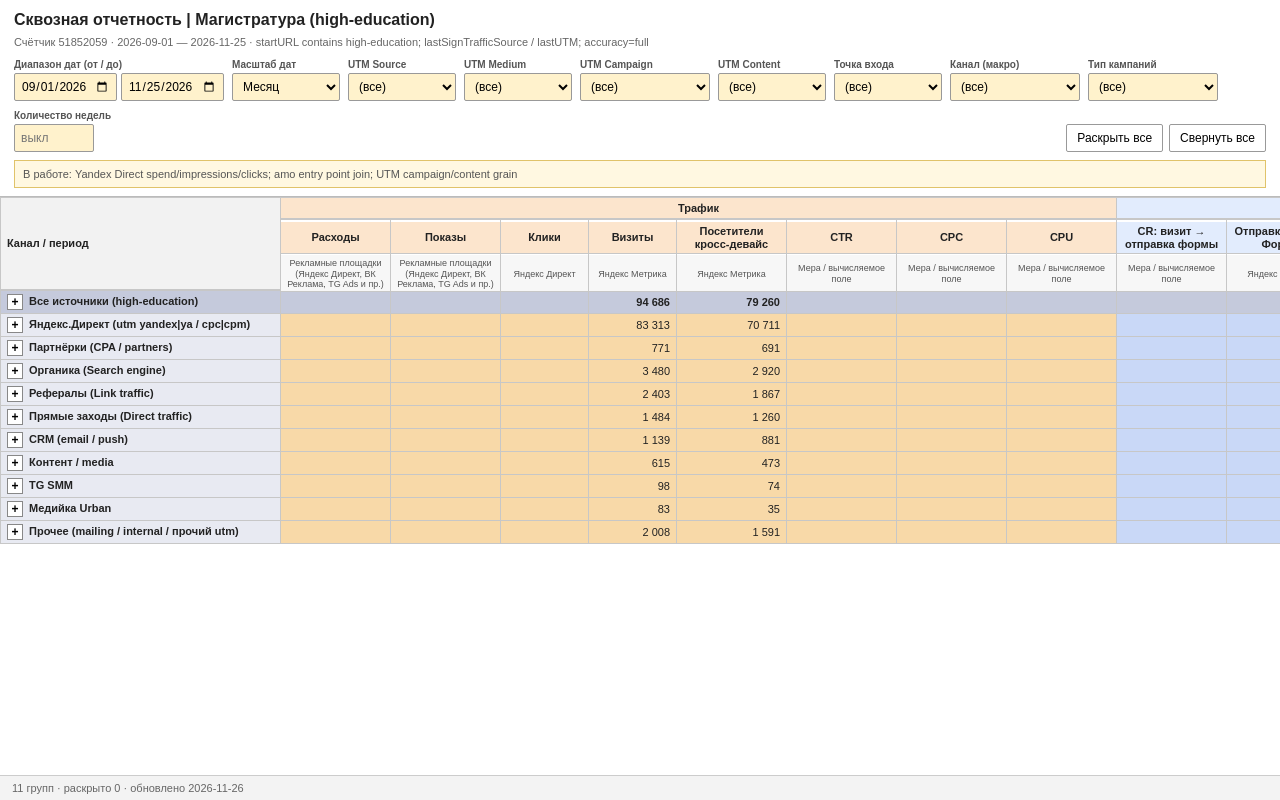
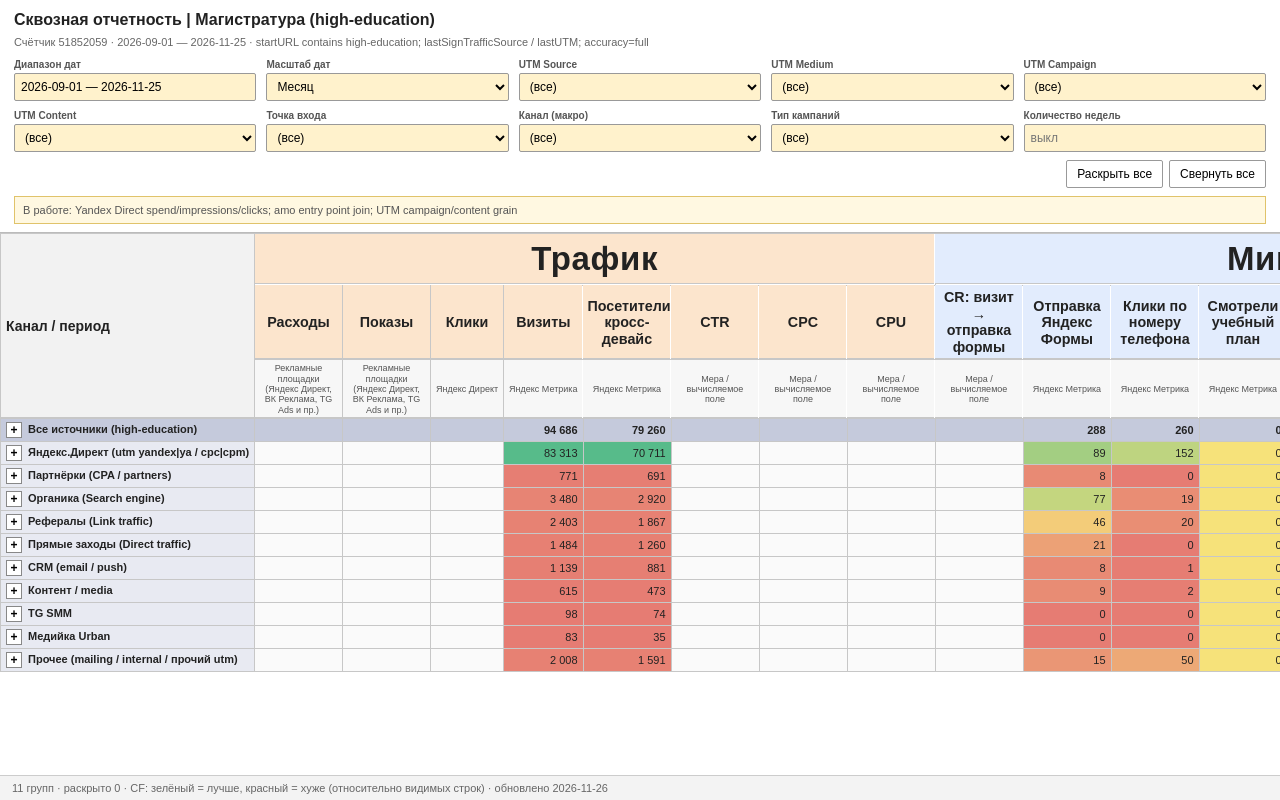
Before and after one commit to victoriasobko1-oss/he-skvoznoy-report, a plain HTML site: page index.html in a window 1280 px wide. Drawn offline with nearby package versions, Linux system fonts and the light colour scheme.

Commit message:
Enlarge headers, tighten columns, 2-row filters, range calendar, KPI heat colors.

```diff
--- a/index.html
+++ b/index.html
@@ -4,6 +4,7 @@
 <meta charset="utf-8"/>
 <meta name="viewport" content="width=device-width, initial-scale=1"/>
 <title>Сквозная отчетность | Магистратура</title>
+<link rel="stylesheet" href="https://cdn.jsdelivr.net/npm/flatpickr@4.6.13/dist/flatpickr.min.css"/>
 <style>
 :root {
   --bg: #eceff3;
@@ -18,6 +19,10 @@
   --filter: #fff2cc;
   --accent: #1a73e8;
   --font: Arial, Helvetica, sans-serif;
+  --h-metric: 14.3px;   /* was ~11px, +30% */
+  --h-group: 33px;      /* was ~11px, +200% */
+  --col-min: 70px;      /* was 88, -20% */
+  --col-max: 88px;      /* was 110, -20% */
 }
 * { box-sizing: border-box; }
 html, body { margin: 0; height: 100%; background: var(--bg); color: var(--text); font: 12px/1.3 var(--font); }
@@ -27,18 +32,22 @@ html, body { margin: 0; height: 100%; background: var(--bg); color: var(--text);
 .top h1 { margin: 0; font-size: 16px; font-weight: 700; }
 .meta { margin: 4px 0 8px; color: var(--muted); font-size: 11px; line-height: 1.35; }
 
-.toolbar { display: flex; flex-wrap: wrap; gap: 8px; align-items: end; }
-.toolbar .group { display: grid; gap: 2px; }
+.toolbar {
+  display: grid;
+  grid-template-columns: repeat(5, minmax(0, 1fr));
+  gap: 8px 10px;
+  align-items: end;
+}
+.toolbar .group { display: grid; gap: 2px; min-width: 0; }
 .toolbar label { font-size: 10px; font-weight: 700; color: #555; }
 .toolbar input, .toolbar select {
-  height: 28px; padding: 0 6px; border: 1px solid #999; background: var(--filter);
+  width: 100%; height: 28px; padding: 0 6px; border: 1px solid #999; background: var(--filter);
   font: 12px var(--font); border-radius: 2px; min-width: 0;
 }
-.toolbar .dates { display: grid; grid-template-columns: 1fr 1fr; gap: 4px; width: 210px; }
-.toolbar .w-sm { width: 108px; }
-.toolbar .w-md { width: 130px; }
-.toolbar .w-weeks { width: 80px; }
-.actions { display: flex; gap: 6px; margin-left: auto; }
+.toolbar .actions {
+  grid-column: 1 / -1;
+  display: flex; gap: 6px; justify-content: flex-end;
+}
 .btn {
   height: 28px; padding: 0 10px; border: 1px solid #999; background: #fff;
   font: 12px var(--font); cursor: pointer; border-radius: 2px;
@@ -59,7 +68,7 @@ table.sheet {
 }
 table.sheet th, table.sheet td {
   border: 1px solid var(--line);
-  padding: 3px 6px;
+  padding: 3px 5px;
   vertical-align: middle;
   white-space: nowrap;
   height: 22px;
@@ -68,35 +77,59 @@ thead th {
   position: sticky; z-index: 5; font-weight: 700; text-align: center;
   box-shadow: inset 0 -1px 0 var(--line);
 }
-thead tr.group th { top: 0; }
-thead tr.metrics th { top: 24px; white-space: normal; line-height: 1.2; max-width: 110px; min-width: 88px; }
-thead tr.source th { top: 58px; font-weight: 400; font-size: 9px; color: #555; max-width: 110px; white-space: normal; line-height: 1.15; }
+thead tr.group th.th-traffic,
+thead tr.group th.th-micro {
+  top: 0;
+  font-size: var(--h-group);
+  line-height: 1.05;
+  padding: 8px 6px;
+  letter-spacing: 0.02em;
+}
+thead tr.metrics th {
+  top: 50px;
+  font-size: var(--h-metric);
+  white-space: normal;
+  line-height: 1.15;
+  max-width: var(--col-max);
+  min-width: var(--col-min);
+  padding: 4px 4px;
+}
+thead tr.source th {
+  top: 96px;
+  font-weight: 400;
+  font-size: 9px;
+  color: #555;
+  max-width: var(--col-max);
+  min-width: var(--col-min);
+  white-space: normal;
+  line-height: 1.15;
+}
 
-.th-traffic, .td-traffic { background: var(--traffic) !important; }
-.th-micro, .td-micro { background: var(--micro) !important; }
+.th-traffic { background: var(--traffic) !important; }
+.th-micro { background: var(--micro) !important; }
 .th-src { background: #f7f7f7 !important; }
 
 .col-label {
   position: sticky; left: 0; z-index: 4;
-  min-width: 260px; max-width: 320px; width: 280px;
+  min-width: 220px; max-width: 260px; width: 240px;
   text-align: left !important; background: #fff;
   white-space: normal; line-height: 1.2;
 }
-thead th.col-label { z-index: 6; background: #f2f2f2; top: 0; height: auto; }
-/* label spans 3 header rows */
-thead tr.group th.col-label { vertical-align: middle; }
+thead th.col-label { z-index: 6; background: #f2f2f2; top: 0; font-size: var(--h-metric); }
+thead tr.group th.col-label { vertical-align: middle; font-size: 14px; }
 
 .num { text-align: right; font-variant-numeric: tabular-nums; }
-.empty { color: #bbb; text-align: right; }
+.empty { color: #bbb; text-align: right; background: #fafafa !important; }
 
-tr.grand td { background: var(--grand) !important; font-weight: 700; }
-tr.grand td.col-label { background: var(--grand) !important; }
-tr.channel td { background: var(--channel); }
+/* band tints only when no CF */
+td.td-traffic:not(.cf) { background: var(--traffic); }
+td.td-micro:not(.cf) { background: var(--micro); }
+
+tr.grand td.col-label { background: var(--grand) !important; font-weight: 700; }
+tr.grand td.num:not(.cf) { background: var(--grand) !important; font-weight: 700; }
 tr.channel td.col-label { background: var(--channel); font-weight: 700; }
-tr.channel td.td-traffic { background: #f8d9a8 !important; }
-tr.channel td.td-micro { background: #c9d8f7 !important; }
-tr.month td.col-label { padding-left: 34px; font-weight: 400; }
-tr.month:hover td { filter: brightness(0.98); }
+tr.month td.col-label { padding-left: 34px; font-weight: 400; background: #fff; }
+tr.month:hover td.col-label { background: #f5f8ff; }
 tr.hidden { display: none; }
 
 .toggle {
@@ -111,6 +144,9 @@ tr.hidden { display: none; }
   flex: 0 0 auto; padding: 5px 12px; font-size: 11px; color: var(--muted);
   background: #f3f3f3; border-top: 1px solid #ccc;
 }
+
+/* flatpickr yellow like selectors */
+.flatpickr-input[readonly] { cursor: pointer; background: var(--filter); }
 </style>
 </head>
 <body>
@@ -118,28 +154,31 @@ tr.hidden { display: none; }
   <div class="top">
     <h1 id="title">Прототип сквозной отчетности | Магистратура</h1>
     <div class="meta" id="meta"></div>
+
     <div class="toolbar">
+      <!-- row 1: 5 -->
       <div class="group">
-        <label>Диапазон дат (от / до)</label>
-        <div class="dates">
-          <input type="date" id="dateFrom"/>
-          <input type="date" id="dateTo"/>
-        </div>
+        <label>Диапазон дат</label>
+        <input type="text" id="dateRange" placeholder="От — до" readonly/>
+        <input type="hidden" id="dateFrom"/>
+        <input type="hidden" id="dateTo"/>
       </div>
-      <div class="group"><label>Масштаб дат</label><select id="scale" class="w-sm"></select></div>
-      <div class="group"><label>UTM Source</label><select id="utmSource" class="w-sm"></select></div>
-      <div class="group"><label>UTM Medium</label><select id="utmMedium" class="w-sm"></select></div>
-      <div class="group"><label>UTM Campaign</label><select id="utmCampaign" class="w-md"></select></div>
-      <div class="group"><label>UTM Content</label><select id="utmContent" class="w-sm"></select></div>
-      <div class="group"><label>Точка входа</label><select id="entry" class="w-sm"></select></div>
-      <div class="group"><label>Канал (макро)</label><select id="channel" class="w-md"></select></div>
-      <div class="group"><label>Тип кампаний</label><select id="campaignType" class="w-md"></select></div>
-      <div class="group"><label>Количество недель</label><input type="number" id="weeks" class="w-weeks" min="1" max="52" placeholder="выкл"/></div>
+      <div class="group"><label>Масштаб дат</label><select id="scale"></select></div>
+      <div class="group"><label>UTM Source</label><select id="utmSource"></select></div>
+      <div class="group"><label>UTM Medium</label><select id="utmMedium"></select></div>
+      <div class="group"><label>UTM Campaign</label><select id="utmCampaign"></select></div>
+      <!-- row 2: 5 -->
+      <div class="group"><label>UTM Content</label><select id="utmContent"></select></div>
+      <div class="group"><label>Точка входа</label><select id="entry"></select></div>
+      <div class="group"><label>Канал (макро)</label><select id="channel"></select></div>
+      <div class="group"><label>Тип кампаний</label><select id="campaignType"></select></div>
+      <div class="group"><label>Количество недель</label><input type="number" id="weeks" min="1" max="52" placeholder="выкл"/></div>
       <div class="actions">
         <button type="button" class="btn" id="expandAll">Раскрыть все</button>
         <button type="button" class="btn" id="collapseAll">Свернуть все</button>
       </div>
     </div>
+
     <div class="hint" id="hint"></div>
     <div class="banner" id="banner"></div>
   </div>
@@ -199,26 +238,29 @@ tr.hidden { display: none; }
   <div class="status" id="status">Загрузка…</div>
 </div>
 
+<script src="https://cdn.jsdelivr.net/npm/flatpickr@4.6.13/dist/flatpickr.min.js"></script>
+<script src="https://cdn.jsdelivr.net/npm/flatpickr@4.6.13/dist/l10n/ru.js"></script>
 <script>
+/** higher = better | lower = better | none = no CF (volume/cost absolute) */
 const COLS = [
-  { key: 'spend', kind: 'money', band: 'traffic' },
-  { key: 'impressions', kind: 'int', band: 'traffic' },
-  { key: 'clicks', kind: 'int', band: 'traffic' },
-  { key: 'visits', kind: 'int', band: 'traffic' },
-  { key: 'users', kind: 'int', band: 'traffic' },
-  { key: 'ctr', kind: 'pct', band: 'traffic' },
-  { key: 'cpc', kind: 'money', band: 'traffic' },
-  { key: 'cpu', kind: 'money', band: 'traffic' },
-  { key: 'cr_form', kind: 'pct', band: 'micro' },
-  { key: 'form', kind: 'int', band: 'micro' },
-  { key: 'phone', kind: 'int', band: 'micro' },
-  { key: 'plan', kind: 'int', band: 'micro' },
-  { key: 'bot', kind: 'int', band: 'micro' },
-  { key: 'sub', kind: 'int', band: 'micro' },
-  { key: 'cpa', kind: 'money', band: 'micro' },
-  { key: 'bounce', kind: 'pct', band: 'micro' },
-  { key: 'depth', kind: 'float', band: 'micro' },
-  { key: 'time', kind: 'float', band: 'micro' },
+  { key: 'spend', kind: 'money', band: 'traffic', cf: 'none' },
+  { key: 'impressions', kind: 'int', band: 'traffic', cf: 'none' },
+  { key: 'clicks', kind: 'int', band: 'traffic', cf: 'none' },
+  { key: 'visits', kind: 'int', band: 'traffic', cf: 'higher' },
+  { key: 'users', kind: 'int', band: 'traffic', cf: 'higher' },
+  { key: 'ctr', kind: 'pct', band: 'traffic', cf: 'higher' },
+  { key: 'cpc', kind: 'money', band: 'traffic', cf: 'lower' },
+  { key: 'cpu', kind: 'money', band: 'traffic', cf: 'lower' },
+  { key: 'cr_form', kind: 'pct', band: 'micro', cf: 'higher' },
+  { key: 'form', kind: 'int', band: 'micro', cf: 'higher' },
+  { key: 'phone', kind: 'int', band: 'micro', cf: 'higher' },
+  { key: 'plan', kind: 'int', band: 'micro', cf: 'higher' },
+  { key: 'bot', kind: 'int', band: 'micro', cf: 'higher' },
+  { key: 'sub', kind: 'int', band: 'micro', cf: 'higher' },
+  { key: 'cpa', kind: 'money', band: 'micro', cf: 'lower' },
+  { key: 'bounce', kind: 'pct', band: 'micro', cf: 'lower' },
+  { key: 'depth', kind: 'float', band: 'micro', cf: 'higher' },
+  { key: 'time', kind: 'float', band: 'micro', cf: 'higher' },
 ];
 
 const fmt = {
@@ -233,6 +275,7 @@ const fmt = {
 };
 
 let DATA = null;
+let datePicker = null;
 const expanded = new Map();
 
 const el = {
@@ -242,6 +285,7 @@ const el = {
   banner: document.getElementById('banner'),
   status: document.getElementById('status'),
   tbody: document.getElementById('tbody'),
+  dateRange: document.getElementById('dateRange'),
   dateFrom: document.getElementById('dateFrom'),
   dateTo: document.getElementById('dateTo'),
   scale: document.getElementById('scale'),
@@ -317,7 +361,6 @@ function filterRows(rows, f) {
   }).sort((a, b) => a.sort - b.sort);
 }
 
-/** Flat rows → expandable groups. Grand is a group too (months under «Все источники»). */
 function groupRows(rows) {
   const groups = [];
   let cur = null;
@@ -347,31 +390,83 @@ function groupRows(rows) {
   return groups;
 }
 
-function cell(v, kind, band) {
+/** Collect values for CF among comparable rows (channel totals + months, skip grand/synthetic). */
+function buildCfScales(groups) {
+  const scales = {};
+  COLS.forEach(c => {
+    if (c.cf === 'none') return;
+    const vals = [];
+    groups.forEach(g => {
+      if (!g.head._synthetic && g.head.row_kind !== 'grand' && g.head[c.key] != null) {
+        vals.push(Number(g.head[c.key]));
+      }
+      g.months.forEach(m => {
+        if (m[c.key] != null) vals.push(Number(m[c.key]));
+      });
+    });
+    if (!vals.length) return;
+    scales[c.key] = { min: Math.min(...vals), max: Math.max(...vals), dir: c.cf };
+  });
+  return scales;
+}
+
+/** t=0 worst → red, t=1 best → green */
+function heatColor(t) {
+  const x = Math.max(0, Math.min(1, t));
+  // red #e67c73 → yellow #f6e27a → green #57bb8a
+  const stops = [
+    { t: 0, r: 230, g: 124, b: 115 },
+    { t: 0.5, r: 246, g: 226, b: 122 },
+    { t: 1, r: 87, g: 187, b: 138 },
+  ];
+  let a = stops[0], b = stops[1];
+  for (let i = 0; i < stops.length - 1; i++) {
+    if (x >= stops[i].t && x <= stops[i + 1].t) { a = stops[i]; b = stops[i + 1]; break; }
+  }
+  const u = (x - a.t) / (b.t - a.t || 1);
+  const r = Math.round(a.r + (b.r - a.r) * u);
+  const g = Math.round(a.g + (b.g - a.g) * u);
+  const bl = Math.round(a.b + (b.b - a.b) * u);
+  return 'rgb(' + r + ',' + g + ',' + bl + ')';
+}
+
+function cfScore(value, scale) {
+  if (!scale || scale.max === scale.min) return 0.5;
+  let t = (value - scale.min) / (scale.max - scale.min);
+  if (scale.dir === 'lower') t = 1 - t;
+  return t;
+}
+
+function cell(v, col, scales, applyCf) {
   const td = document.createElement('td');
-  td.className = 'num td-' + band;
+  td.className = 'num td-' + col.band;
   if (v == null || v === '') {
     td.classList.add('empty');
     td.textContent = '';
     return td;
   }
-  td.textContent = fmt[kind](v);
+  td.textContent = fmt[col.kind](v);
+  if (applyCf && col.cf !== 'none' && scales[col.key]) {
+    td.classList.add('cf');
+    td.style.background = heatColor(cfScore(Number(v), scales[col.key]));
+  }
   return td;
 }
 
-function appendMetrics(tr, row) {
+function appendMetrics(tr, row, scales, applyCf) {
   COLS.forEach(c => {
     const v = row._synthetic ? null : row[c.key];
-    tr.appendChild(cell(v, c.kind, c.band));
+    tr.appendChild(cell(v, c, scales, applyCf));
   });
 }
 
 function setExpanded(channelKey, value) {
   expanded.set(channelKey, value);
-  document.querySelectorAll('tr.month[data-channel="' + channelKey.replace(/"/g, '\\"') + '"]').forEach(tr => {
+  const safe = channelKey.replace(/\\/g, '\\\\').replace(/"/g, '\\"');
+  document.querySelectorAll('tr.month[data-channel="' + safe + '"]').forEach(tr => {
     tr.classList.toggle('hidden', !value);
   });
-  const btn = document.querySelector('button.toggle[data-channel="' + channelKey.replace(/"/g, '\\"') + '"]');
+  const btn = document.querySelector('button.toggle[data-channel="' + safe + '"]');
   if (btn) {
     btn.setAttribute('aria-expanded', value ? 'true' : 'false');
     btn.textContent = value ? '−' : '+';
@@ -403,6 +498,7 @@ function render() {
   el.hint.style.display = hints.length ? 'block' : 'none';
 
   const groups = groupRows(filterRows(DATA.rows, f));
+  const scales = buildCfScales(groups);
   el.tbody.innerHTML = '';
 
   if (!groups.length) {
@@ -446,7 +542,7 @@ function render() {
     name.textContent = g.head.label;
     label.appendChild(name);
     tr.appendChild(label);
-    appendMetrics(tr, g.head);
+    appendMetrics(tr, g.head, scales, !isGrand);
 
     if (g.months.length) {
       tr.style.cursor = 'pointer';
@@ -462,13 +558,14 @@ function render() {
       ml.className = 'col-label';
       ml.textContent = m.label;
       mtr.appendChild(ml);
-      appendMetrics(mtr, m);
+      appendMetrics(mtr, m, scales, true);
       el.tbody.appendChild(mtr);
     });
   });
 
   const openCount = [...expanded.values()].filter(Boolean).length;
   el.status.textContent = groups.length + ' групп · раскрыто ' + openCount
+    + ' · CF: зелёный = лучше, красный = хуже (относительно видимых строк)'
     + ' · обновлено ' + (DATA.meta.updated_at || '—');
 }
 
@@ -477,6 +574,34 @@ function expandAll(open) {
     if (r.row_kind === 'total' || r.row_kind === 'grand') expanded.set(r.channel_key, open);
   });
   render();
+}
+
+function initDateRange(from, to) {
+  el.dateFrom.value = from;
+  el.dateTo.value = to;
+  if (datePicker) datePicker.destroy();
+  datePicker = flatpickr(el.dateRange, {
+    mode: 'range',
+    dateFormat: 'Y-m-d',
+    locale: 'ru',
+    defaultDate: [from, to],
+    allowInput: false,
+    onClose: function(selectedDates) {
+      if (selectedDates.length === 1) {
+        // keep open until range complete — flatpickr handles; if only one, use same day
+        const d = flatpickr.formatDate(selectedDates[0], 'Y-m-d');
+        el.dateFrom.value = d;
+        el.dateTo.value = d;
+        render();
+        return;
+      }
+      if (selectedDates.length >= 2) {
+        el.dateFrom.value = flatpickr.formatDate(selectedDates[0], 'Y-m-d');
+        el.dateTo.value = flatpickr.formatDate(selectedDates[1], 'Y-m-d');
+        render();
+      }
+    },
+  });
 }
 
 async function boot() {
@@ -496,8 +621,7 @@ async function boot() {
   el.banner.style.display = el.banner.textContent ? 'block' : 'none';
 
   const d = DATA.dictionaries;
-  el.dateFrom.value = DATA.meta.period.from;
-  el.dateTo.value = DATA.meta.period.to;
+  initDateRange(DATA.meta.period.from, DATA.meta.period.to);
   fillSelect(el.scale, d.scales, 'Месяц');
   fillSelect(el.utmSource, d.utm_source, '(все)');
   fillSelect(el.utmMedium, d.utm_medium, '(все)');
@@ -507,10 +631,8 @@ async function boot() {
   fillSelect(el.channel, d.channels, '(все)');
   fillSelect(el.campaignType, d.campaign_types, '(все)');
 
-  [
-    el.dateFrom, el.dateTo, el.scale, el.utmSource, el.utmMedium, el.utmCampaign,
-    el.utmContent, el.entry, el.channel, el.campaignType, el.weeks,
-  ].forEach(node => node.addEventListener('input', render));
+  [el.scale, el.utmSource, el.utmMedium, el.utmCampaign, el.utmContent, el.entry, el.channel, el.campaignType, el.weeks]
+    .forEach(node => node.addEventListener('input', render));
 
   el.expandAll.addEventListener('click', () => expandAll(true));
   el.collapseAll.addEventListener('click', () => expandAll(false));
```
